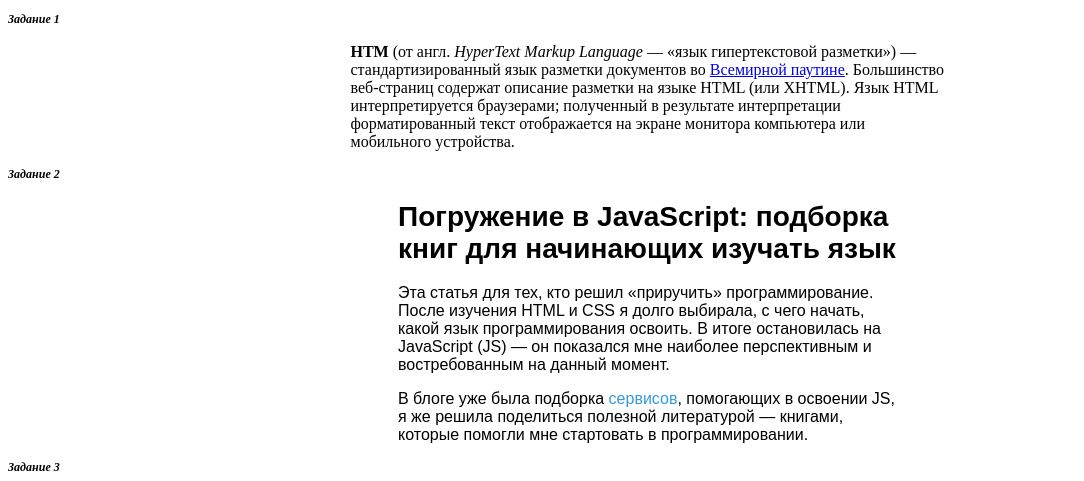
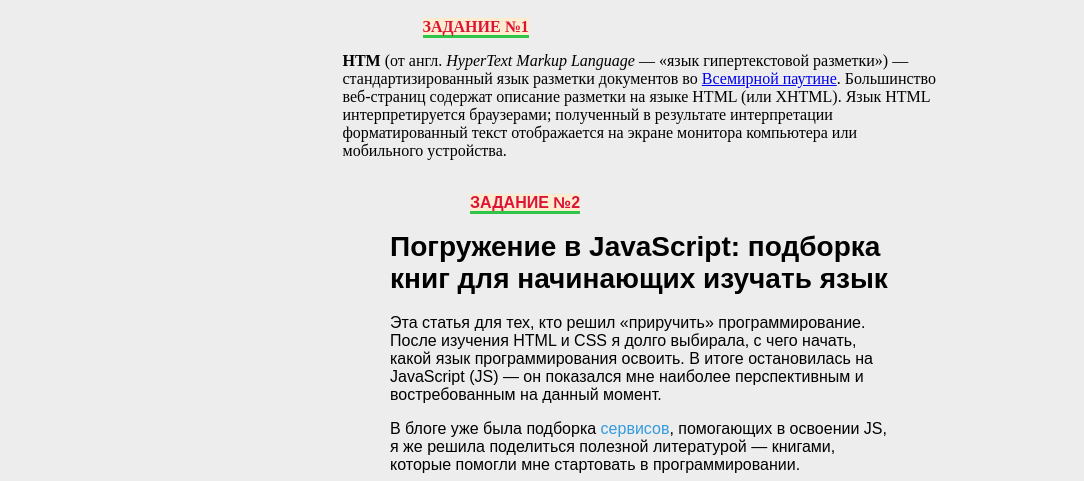
Before and after one commit to Dmitry-A-K/netology_homework_html-css-javascript, a plain HTML site: page 1.1.-introduction-html-css/index.html in a window 1280 px wide. Shown: the top 481 px of the page, without its empty margins (0-1084 px from the left). Drawn offline with Linux system fonts and the light colour scheme; grey boxes are pictures that could not be loaded.

Commit message:
Новый стандарт

```diff
--- a/1.1.-introduction-html-css/index.html
+++ b/1.1.-introduction-html-css/index.html
@@ -10,8 +10,8 @@
 
 <body>
 
+  <div class="dz1"><br><span class="work">ЗАДАНИЕ №1</span>
 
-  <p class="head">Задание 1</p>
     <div class="dz1">
       <main class="content">
       <p><span class="term">HTM</span> (от англ. <span class="hint">HyperText Markup Language</span> — «язык гипертекстовой разметки») — стандартизированный язык разметки документов во <a href="https://ru.wikipedia.org/wiki/Всемирная_паутина">Всемирной паутине</a>.
@@ -19,8 +19,10 @@
       </main>
     </div>
 
+  </div>
 
-  <p class="head">Задание 2</p>
+  <div class="dz2"><br><span class="work">ЗАДАНИЕ №2</span>
+
     <div class="dz2">
 	   <h1>
 		    Погружение в JavaScript: подборка книг для начинающих изучать язык
@@ -32,9 +34,9 @@
 		    В блоге уже была подборка <a href="https://netology.ru/blog/learn-javascript-basics?utm_source=blog&utm_medium=747&utm_campaign=blog&stop=1" >сервисов</a>, помогающих в освоении JS, я же решила поделиться полезной литературой — книгами, которые помогли мне стартовать в программировании.
 	   </p>
     </div>
+  </div>
 
-
-  <p class="head">Задание 3</p>
+  <div class="dz3"><br><span class="work">ЗАДАНИЕ №3</span>
     <div class="dz3">
         <div class="img"><img class="card-img" src="https://netology-code.github.io/html-2-homeworks/introduction-html-css/widget/img/Секреты-JavaScript-ниндзя.jpg" alt="«Обложка книги Cекреты JavaScript»">
         </div>
@@ -43,6 +45,7 @@
           <p>Первое издание книги вышло в 2012 году, второе — в 2017. Я читала второе издание. В нём на подробных примерах авторы рассматривают методики и понятия языка JS. Обучение происходит от азов к мастерству. По задумке авторов читатели после прочтения должны стать хорошими специалистами.</p>
         </div>
       </div>
+  </div>
 
 </body>
 
--- a/1.1.-introduction-html-css/style.css
+++ b/1.1.-introduction-html-css/style.css
@@ -1,13 +1,23 @@
 html, body {
   height: 100%;
   width: 100%;
+  background-color: #ededed;
+  padding:0px;
+  margin:0px;
 }
-
-
-.head {
-  font-style: italic;
+.work{
   font-weight: bold;
-  font-size: 12px;
+  color: crimson;
+  background-color: blanchedalmond;
+  margin: 80px;
+  border-bottom: 3px solid #2ec548;
+}
+:root {
+  --dz1-border-color: #d9dbf5;
+  --dz1-speaker-color: #d5d5d5;
+  --dz2-article-background: white;
+  --dz2-article-shadow: #d5d5d5;
+  --dz2-img-background: #fce5a4;
 }
 
 
--- a/1.2.-content-tags/style.css
+++ b/1.2.-content-tags/style.css
@@ -1,14 +1,25 @@
 html, body {
   height: 100%;
   width: 100%;
+  background-color: #ededed;
+  padding:0px;
+  margin:0px;
 }
-
 .work{
   font-weight: bold;
   color: crimson;
   background-color: blanchedalmond;
   margin: 80px;
+  border-bottom: 3px solid #2ec548;
 }
+:root {
+  --dz1-border-color: #d9dbf5;
+  --dz1-speaker-color: #d5d5d5;
+  --dz2-article-background: white;
+  --dz2-article-shadow: #d5d5d5;
+  --dz2-img-background: #fce5a4;
+}
+
 
     .dz1 {
       width: 80%;
--- a/1.3.-content-structure-tags/style.css
+++ b/1.3.-content-structure-tags/style.css
@@ -2,13 +2,24 @@ html, body {
   height: 100%;
   width: 100%;
   background-color: #ededed;
+  padding:0px;
+  margin:0px;
 }
 .work{
   font-weight: bold;
   color: crimson;
   background-color: blanchedalmond;
   margin: 80px;
+  border-bottom: 3px solid #2ec548;
 }
+:root {
+  --dz1-border-color: #d9dbf5;
+  --dz1-speaker-color: #d5d5d5;
+  --dz2-article-background: white;
+  --dz2-article-shadow: #d5d5d5;
+  --dz2-img-background: #fce5a4;
+}
+
 
     .dz1 {
       width: 45%;
--- a/1.4.-block-elements-positioning/style.css
+++ b/1.4.-block-elements-positioning/style.css
@@ -19,6 +19,7 @@ html, body {
   --dz2-article-shadow: #d5d5d5;
   --dz2-img-background: #fce5a4;
 }
+
 
 
     .dz1 {
--- a/style.css
+++ b/style.css
@@ -4,6 +4,13 @@ html, body {
   background-color: #ededed;
   padding:0px;
   margin:0px;
+}
+.work{
+  font-weight: bold;
+  color: crimson;
+  background-color: blanchedalmond;
+  margin: 80px;
+  border-bottom: 3px solid #2ec548;
 }
 :root {
   --dz1-border-color: #d9dbf5;
@@ -12,6 +19,7 @@ html, body {
   --dz2-article-shadow: #d5d5d5;
   --dz2-img-background: #fce5a4;
 }
+
 
 .homework_list {
   display: flex;
```
Lines whose indentation alone changed are shown as unchanged.
